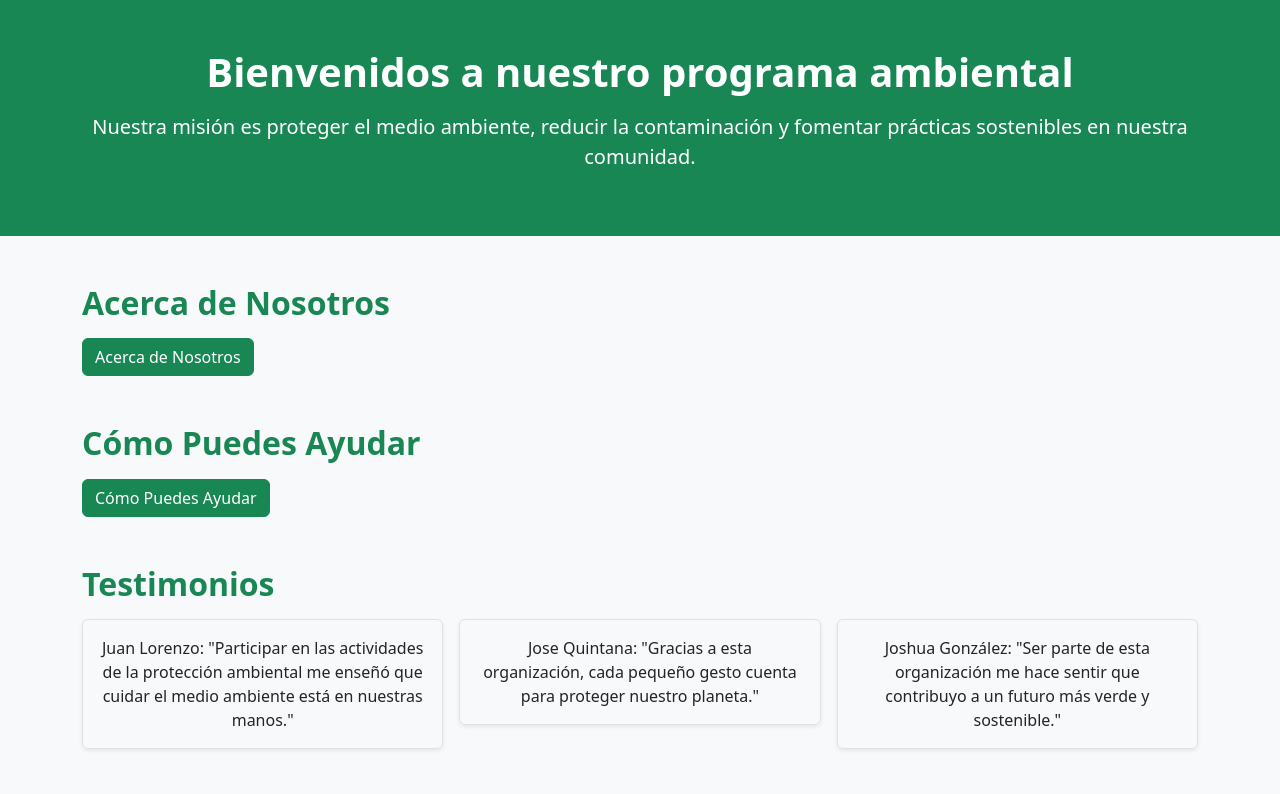
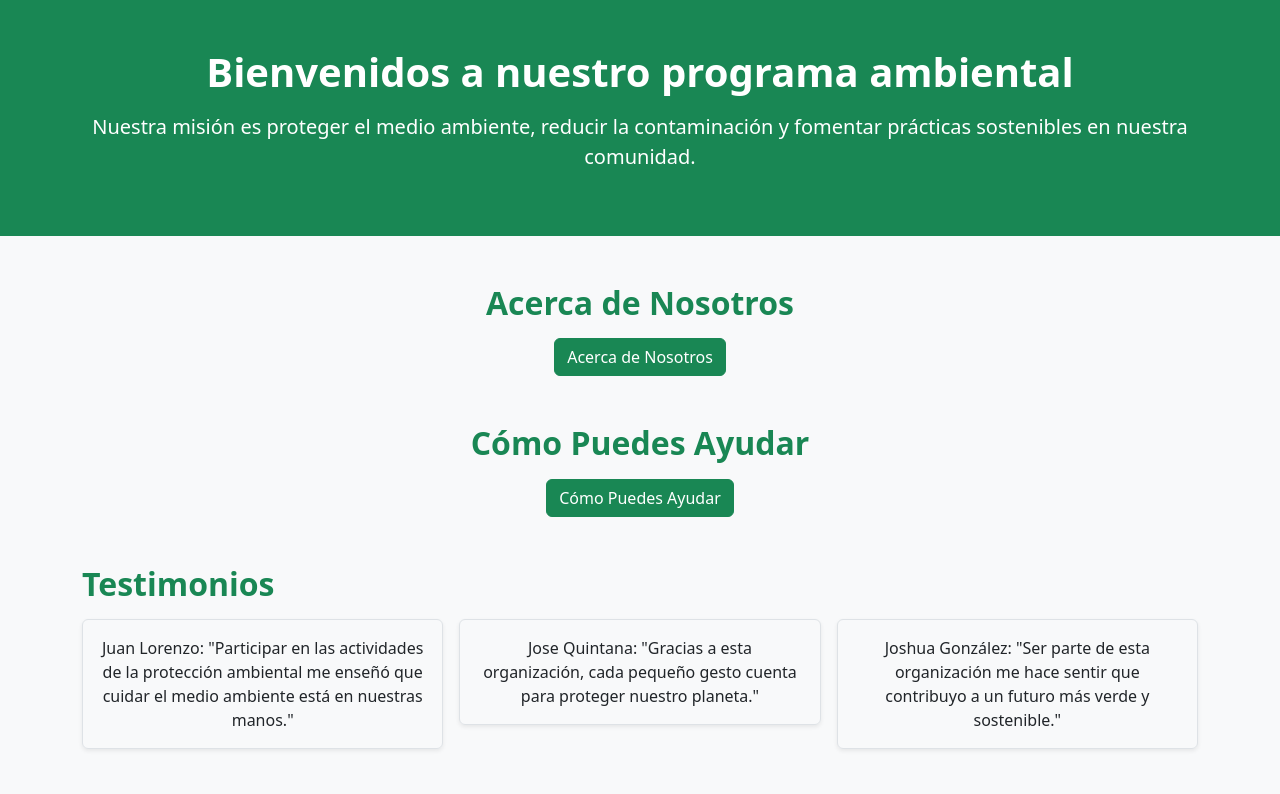
Before and after one commit to miguelperez-creador/Comp-2053, a plain HTML site: page bootsstrap/index.html in a window 1280 px wide. Shown: the top 794 px of the page. Drawn offline with nearby package versions, Linux system fonts and the light colour scheme.

Commit message:
10/31/25 segunda vez

```diff
--- a/bootsstrap/index.html
+++ b/bootsstrap/index.html
@@ -21,12 +21,12 @@
 
     <main class="container my-5">
 
-        <section id="acerca-de" class="mb-5">
+        <section id="acerca-de" class="mb-5 d-flex flex-column align-items-center text-center">
             <h2 class="text-success fw-bold mb-3">Acerca de Nosotros</h2>
             <a href="https://espanol.epa.gov/espanol/nuestra-mision-y-lo-que-hacemos" target="_blank" class="btn btn-success">Acerca de Nosotros</a>
         </section>
 
-        <section id="como-ayudar" class="mb-5">
+        <section id="como-ayudar" class="mb-5 d-flex flex-column align-items-center text-center">
             <h2 class="text-success fw-bold mb-3">Cómo Puedes Ayudar</h2>
             <a href="https://espanol.epa.gov/espanol/cinco-maneras-en-que-la-epa-esta-protegiendo-las-personas-y-al-planeta" target="_blank" class="btn btn-success">Cómo Puedes Ayudar</a>
         </section>
@@ -76,7 +76,7 @@
             </div>
         </section>
 
-        <section id="suscripcion" class="text-center mb-5">
+        <section id="suscripcion" class="text-center mb-5 d-flex flex-column align-items-center text-center">
             <h2 class="text-success fw-bold mb-3">Suscríbete a nuestras noticias</h2>
             <a href="formulario.html" class="btn btn-lg btn-success">Suscríbete aquí</a>
         </section>
```
